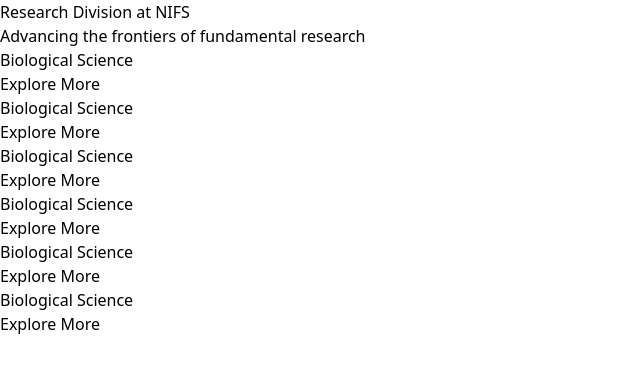
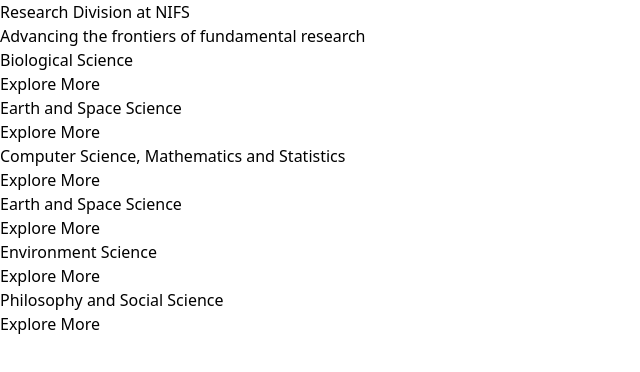
Before and after one commit to BackendExpert/web-new, a React (Vite) app: page /Research in a window 1280 px wide. Shown: the top 372 px of the page, without its empty margins (0-640 px from the left). Built offline with nearby package versions, Linux system fonts and the light colour scheme; some icons are missing.

Commit message:
Update
Co-Authored-By: JehanKandy  <jehankandy@gmail.com>

```diff
--- a/src/research/researchSub.tsx
+++ b/src/research/researchSub.tsx
@@ -15,35 +15,35 @@ const researchSub = () => {
                 </div>
             </div>
             <div className="">
-                Biological Science
+                Earth and Space Science
                 <div className="flex">
                     <span className="">Explore More</span>
                     <span className="py-[3px] px-2"><IonIcon name="chevron-forward-outline"></IonIcon></span>
                 </div>
             </div>
             <div className="">
-                Biological Science
+                Computer Science, Mathematics and Statistics
                 <div className="flex">
                     <span className="">Explore More</span>
                     <span className="py-[3px] px-2"><IonIcon name="chevron-forward-outline"></IonIcon></span>
                 </div>
             </div>
             <div className="">
-                Biological Science
+                Earth and Space Science
                 <div className="flex">
                     <span className="">Explore More</span>
                     <span className="py-[3px] px-2"><IonIcon name="chevron-forward-outline"></IonIcon></span>
                 </div>
             </div>
             <div className="">
-                Biological Science
+                Environment Science
                 <div className="flex">
                     <span className="">Explore More</span>
                     <span className="py-[3px] px-2"><IonIcon name="chevron-forward-outline"></IonIcon></span>
                 </div>
             </div>
             <div className="">
-                Biological Science
+                Philosophy and Social Science
                 <div className="flex">
                     <span className="">Explore More</span>
                     <span className="py-[3px] px-2"><IonIcon name="chevron-forward-outline"></IonIcon></span>
```
